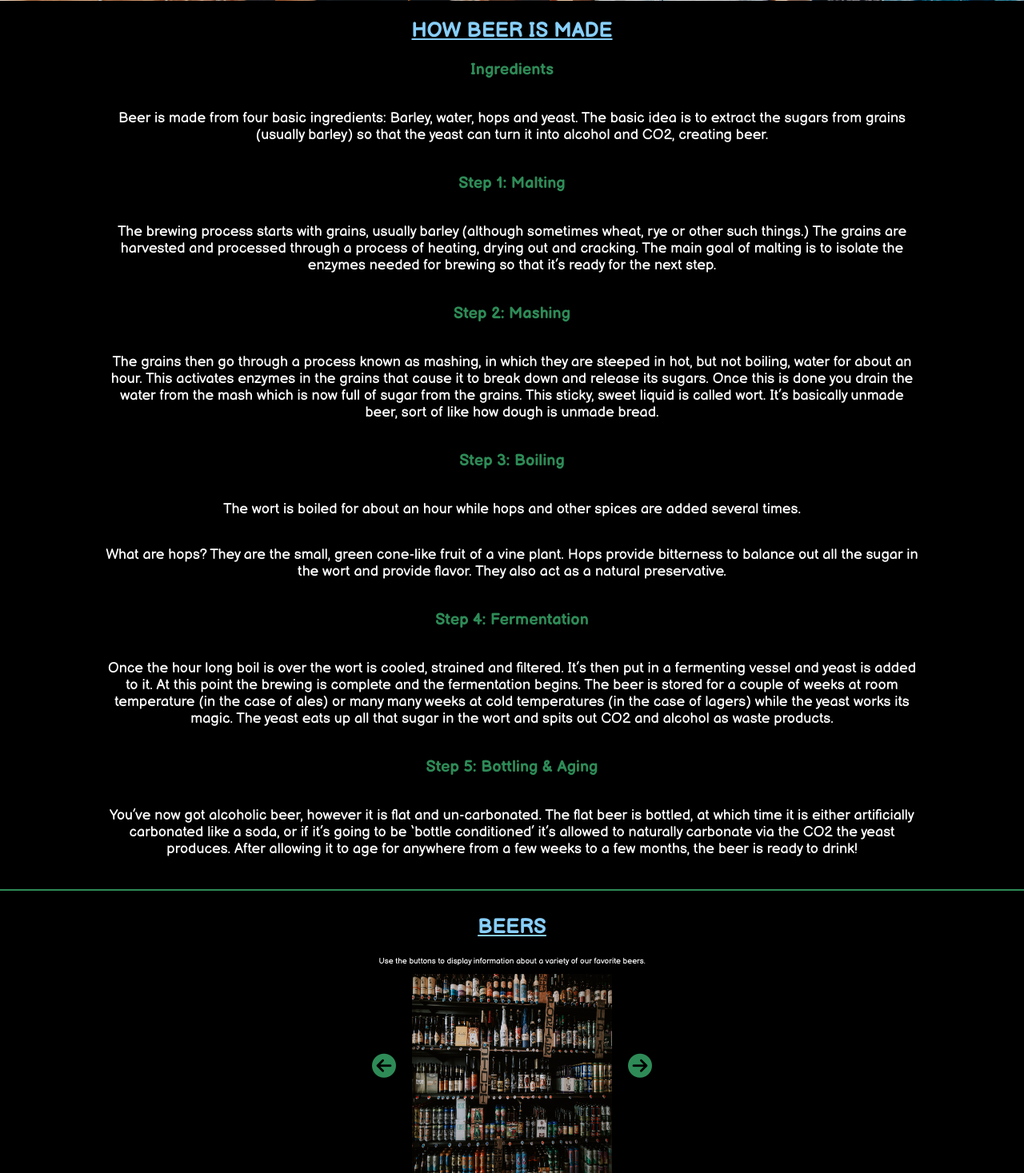
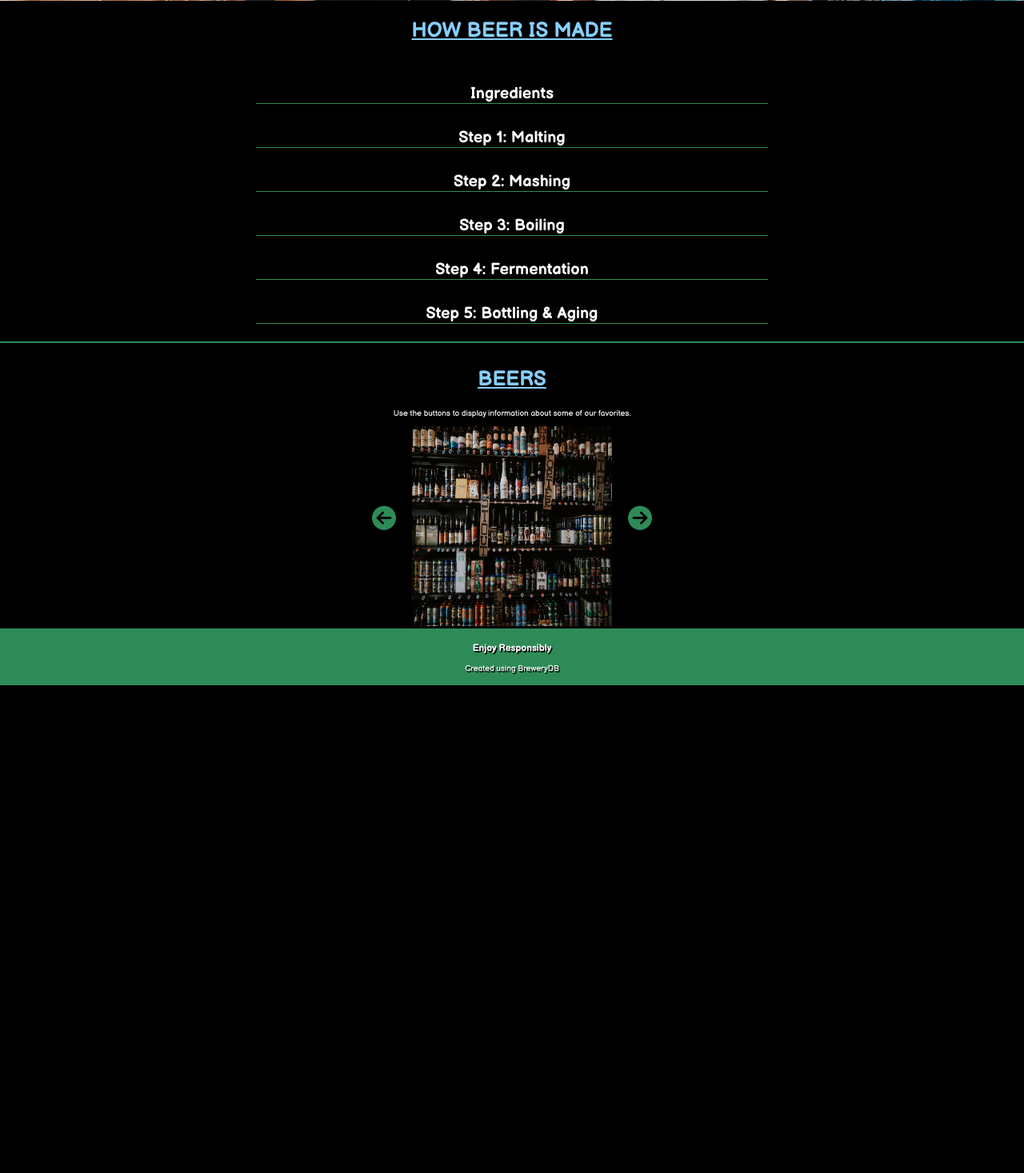
Before and after one commit to acwander/beer-aficionado, a PHP site: page / in a window 1280 px wide. Shown: the part 599-2066 px from the top of the page at 80% size. After the commit the page ends 1456 px from the top, so only its background shows below. Run offline with PHP 8.4, Linux system fonts and the light colour scheme; some libraries are stand-ins or nearby versions.

Commit message:
added toggle to how its made steps

```diff
--- a/css/style.css
+++ b/css/style.css
@@ -74,14 +74,25 @@ a:active {
 }
 
 .how-title {
+  border-bottom: 1px solid seagreen;
   font-size: 2rem;
-  color: seagreen;
+  color: white;
+  width: 50%;
+  margin: auto;
+  padding-top: 3rem;
+}
+
+.how-title:hover {
+  color: grey;
+  cursor: pointer;
 }
 
 .how-paragraph {
-  display: inline-block;
+  display: none;
+  margin: auto;
   width: 80%;
   font-size: 1.8rem;
+  border: 1px solid seagreen;
 }
 
 .carousel-title {
--- a/index.html
+++ b/index.html
@@ -41,66 +41,77 @@
         <div>
           <h2 id="how-its-made">How Beer is Made</h2>
           <h3 class="how-title">Ingredients</h3>
-          <p class="how-paragraph">
+          <div class="how-paragraph">
+            <p>
               Beer is made from four basic ingredients: Barley, water, hops and
-            yeast. The basic idea is to extract the sugars from grains (usually
-            barley) so that the yeast can turn it into alcohol and CO2, creating
-            beer.
+              yeast. The basic idea is to extract the sugars from grains
+              (usually barley) so that the yeast can turn it into alcohol and
+              CO2, creating beer.
             </p>
+          </div>
           <h3 class="how-title">Step 1: Malting</h3>
-          <p class="how-paragraph">
+          <div class="how-paragraph">
+            <p>
               The brewing process starts with grains, usually barley (although
-            sometimes wheat, rye or other such things.) The grains are harvested
-            and processed through a process of heating, drying out and cracking.
-            The main goal of malting is to isolate the enzymes needed for
-            brewing so that it’s ready for the next step.
+              sometimes wheat, rye or other such things.) The grains are
+              harvested and processed through a process of heating, drying out
+              and cracking. The main goal of malting is to isolate the enzymes
+              needed for brewing so that it’s ready for the next step.
             </p>
+          </div>
           <h3 class="how-title">Step 2: Mashing</h3>
-          <p class="how-paragraph">
-            The grains then go through a process known as mashing, in which they
-            are steeped in hot, but not boiling, water for about an hour. This
-            activates enzymes in the grains that cause it to break down and
-            release its sugars. Once this is done you drain the water from the
-            mash which is now full of sugar from the grains. This sticky, sweet
-            liquid is called wort. It’s basically unmade beer, sort of like how
-            dough is unmade bread.
+          <div class="how-paragraph">
+            <p>
+              The grains then go through a process known as mashing, in which
+              they are steeped in hot, but not boiling, water for about an hour.
+              This activates enzymes in the grains that cause it to break down
+              and release its sugars. Once this is done you drain the water from
+              the mash which is now full of sugar from the grains. This sticky,
+              sweet liquid is called wort. It’s basically unmade beer, sort of
+              like how dough is unmade bread.
             </p>
+          </div>
           <h3 class="how-title">Step 3: Boiling</h3>
-          <p class="how-paragraph">
-            The wort is boiled for about an hour while hops and other spices are
-            added several times.
+          <div class="how-paragraph">
+            <p>
+              The wort is boiled for about an hour while hops and other spices
+              are added several times.
             </p>
-          <p class="how-paragraph">
+            <p>
               What are hops? They are the small, green cone-like fruit of a vine
               plant. Hops provide bitterness to balance out all the sugar in the
               wort and provide flavor. They also act as a natural preservative.
             </p>
+          </div>
           <h3 class="how-title">Step 4: Fermentation</h3>
-          <p class="how-paragraph">
+          <div class="how-paragraph">
+            <p>
               Once the hour long boil is over the wort is cooled, strained and
-            filtered. It’s then put in a fermenting vessel and yeast is added to
-            it. At this point the brewing is complete and the fermentation
-            begins. The beer is stored for a couple of weeks at room temperature
-            (in the case of ales) or many many weeks at cold temperatures (in
-            the case of lagers) while the yeast works its magic. The yeast eats
-            up all that sugar in the wort and spits out CO2 and alcohol as waste
-            products.
+              filtered. It’s then put in a fermenting vessel and yeast is added
+              to it. At this point the brewing is complete and the fermentation
+              begins. The beer is stored for a couple of weeks at room
+              temperature (in the case of ales) or many many weeks at cold
+              temperatures (in the case of lagers) while the yeast works its
+              magic. The yeast eats up all that sugar in the wort and spits out
+              CO2 and alcohol as waste products.
             </p>
+          </div>
           <h3 class="how-title">Step 5: Bottling & Aging</h3>
-          <p class="how-paragraph">
-            You’ve now got alcoholic beer, however it is flat and un-carbonated.
-            The flat beer is bottled, at which time it is either artificially
-            carbonated like a soda, or if it’s going to be ‘bottle conditioned’
-            it’s allowed to naturally carbonate via the CO2 the yeast produces.
-            After allowing it to age for anywhere from a few weeks to a few
-            months, the beer is ready to drink!
+          <div class="how-paragraph">
+            <p>
+              You’ve now got alcoholic beer, however it is flat and
+              un-carbonated. The flat beer is bottled, at which time it is
+              either artificially carbonated like a soda, or if it’s going to be
+              ‘bottle conditioned’ it’s allowed to naturally carbonate via the
+              CO2 the yeast produces. After allowing it to age for anywhere from
+              a few weeks to a few months, the beer is ready to drink!
             </p>
+          </div>
         </div>
         <div id="beers">
           <h2 class="carousel-title">Beers</h2>
           <p>
-            Use the buttons to display information about a variety of our
-            favorite beers.
+            Use the buttons to display information about some of our favorites.
           </p>
           <div class="carousel-container">
             <!-- previous button -->
--- a/js/app.js
+++ b/js/app.js
@@ -3,6 +3,16 @@ const fixCORS = `https://cors-anywhere.herokuapp.com/`;
 const APIKEY = `267e0b1478baa842b500f2a4b17f73c5`;
 let link = `${fixCORS}https://sandbox-api.brewerydb.com/v2/${endpoint}/?key=${APIKEY}`;
 // const link = "/data.json";
+
+// toggle info paragraphs
+$(".how-title").click(function (e) {
+  e.preventDefault();
+  $(e.currentTarget)
+    .next()
+    .toggle(() => {
+      $("e.currentTarget").css("display", "inline-block");
+    });
+});
 
 $.ajax({
   type: "GET",
```
Lines whose indentation alone changed are shown as unchanged.
